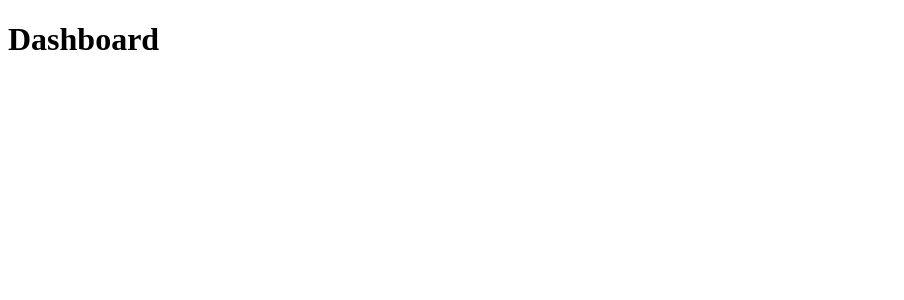
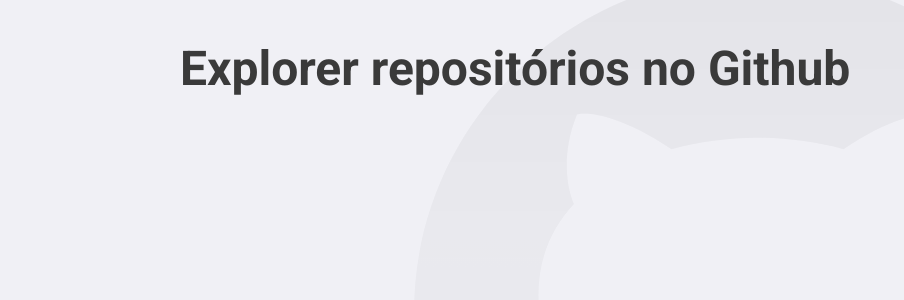
Before and after one commit to juniorfernandesdev/github-explorer, a React (Create React App) app: page / in a window 1280 px wide. Shown: the top 300 px of the page, without its empty margins (0-904 px from the left). Built offline with nearby package versions, Linux system fonts and the light colour scheme.

Commit message:
Criando o estilo global da aplicação

```diff
--- a/package.json
+++ b/package.json
@@ -14,6 +14,7 @@
     "react-dom": "^16.13.1",
     "react-router-dom": "^5.2.0",
     "react-scripts": "3.4.1",
+    "styled-components": "^5.1.1",
     "typescript": "~3.7.2"
   },
   "scripts": {
@@ -36,6 +37,7 @@
   },
   "devDependencies": {
     "@types/react-router-dom": "^5.1.5",
+    "@types/styled-components": "^5.1.1",
     "@typescript-eslint/eslint-plugin": "^3.6.0",
     "@typescript-eslint/parser": "^3.6.0",
     "eslint": "6.8.0",
--- a/public/index.html
+++ b/public/index.html
@@ -4,6 +4,8 @@
     <meta charset="utf-8" />
     <meta name="viewport" content="width=device-width, initial-scale=1" />
     <meta name="theme-color" content="#3a3a3a" />
+    <link href="https://fonts.googleapis.com/css2?family=Roboto:wght@400;700&display=swap" rel="stylesheet">
+
 
     <title>Github Explorer</title>
   </head>
--- a/src/App.tsx
+++ b/src/App.tsx
@@ -1,12 +1,17 @@
 import React from 'react';
 import { BrowserRouter } from 'react-router-dom';
+
+import GlobalStyle from './styles/global';
 
 import Routes from './routes';
 
 const App: React.FC = () => (
-  <BrowserRouter>
-    <Routes />
-  </BrowserRouter>
+  <>
+    <BrowserRouter>
+      <Routes />
+    </BrowserRouter>
+    <GlobalStyle />
+  </>
 );
 
 export default App;
--- a/src/pages/Dashboard/index.tsx
+++ b/src/pages/Dashboard/index.tsx
@@ -1,7 +1,9 @@
 import React from 'react';
 
+import { Title } from './styles'
+
 const Dashboard: React.FC = () => {
-  return <h1>Dashboard</h1>;
+  return <Title>Explorer repositórios no Github</Title>;
 }
 
 export default Dashboard;
--- /dev/null
+++ b/src/pages/Dashboard/styles.ts
@@ -0,0 +1,7 @@
+import styled from 'styled-components'
+
+// criando um componente estilizado
+export const Title = styled.h1`
+  font-size: 48px;
+  color: #3A3A3A;
+`;
--- /dev/null
+++ b/src/styles/global.ts
@@ -0,0 +1,30 @@
+import { createGlobalStyle } from 'styled-components'
+
+import githubBackground from '../assets/github-background.svg'
+
+export default createGlobalStyle`
+  * {
+    margin: 0;
+    margin: 0;
+    outline: 0;
+    box-sizing: border-box;
+  }
+
+  body {
+    background: #F0F0F5 url(${githubBackground}) no-repeat 70% top;
+    -webkit-font-smoothing: antialiased;
+  }
+
+  body, input, button {
+    font: 16px Roboto, sans-seif;
+  }
+
+  #root {
+    max-width: 960px;
+    margin: 0 auto;
+    padding: 40px 20px
+  }
+  button {
+    cursor: pointer;
+  }
+`;
```
Also changed, not shown: src/assets/github-background.svg (added).
